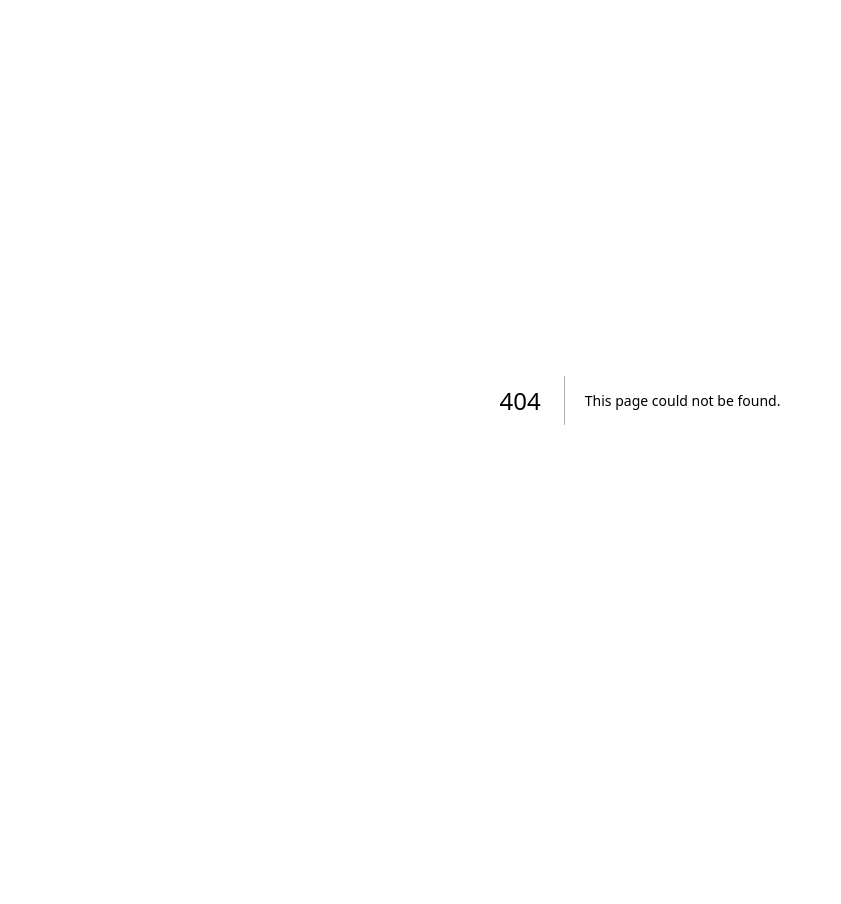
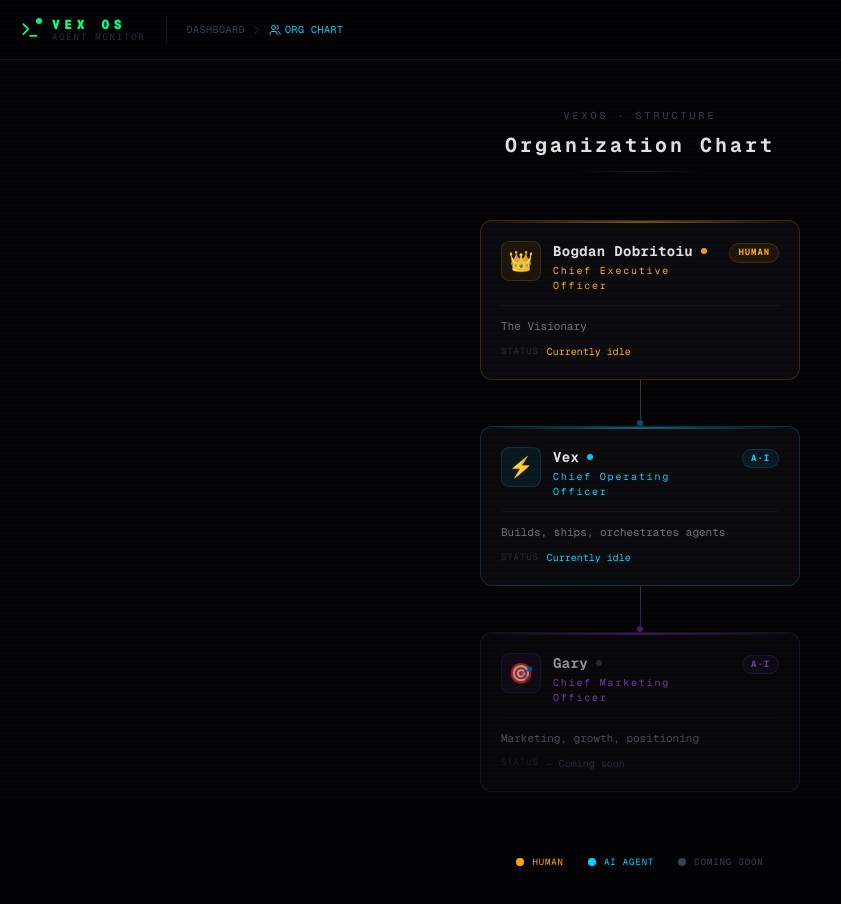
Before and after one commit to trititi360/vex-os, a Next.js app: page /org in a window 1280 px wide. Before the commit this address had no page. Shown: the top 904 px of the page, without its empty margins (0-841 px from the left). Before the commit the page ends 800 px from the top, so only its background shows below. Built offline with nearby package versions, Linux system fonts and the light colour scheme.

Commit message:
feat: org chart page with Bogdan/Vex/Gary hierarchy

```diff
--- /dev/null
+++ b/app/org/page.tsx
@@ -0,0 +1,149 @@
+import Link from 'next/link';
+import { Terminal, ChevronRight, Users } from 'lucide-react';
+import OrgNode from '@/components/OrgNode';
+
+// ─── Org data ─────────────────────────────────────────────────────────────────
+
+const CEO = {
+  emoji: '👑',
+  name: 'Bogdan Dobritoiu',
+  title: 'Chief Executive Officer',
+  role: 'Human' as const,
+  status: 'online' as const,
+  description: 'The Visionary',
+  accent: '#ffaa00',
+};
+
+const COO = {
+  emoji: '⚡',
+  name: 'Vex',
+  title: 'Chief Operating Officer',
+  role: 'AI' as const,
+  status: 'online' as const,
+  description: 'Builds, ships, orchestrates agents',
+  task: 'Currently idle',
+  accent: '#00d4ff',
+};
+
+const CMO = {
+  emoji: '🎯',
+  name: 'Gary',
+  title: 'Chief Marketing Officer',
+  role: 'AI' as const,
+  status: 'coming-soon' as const,
+  description: 'Marketing, growth, positioning',
+  accent: '#a855f7',
+};
+
+// ─── Connector ────────────────────────────────────────────────────────────────
+
+function Connector({ from, to }: { from: string; to: string }) {
+  return (
+    <div className="flex flex-col items-center">
+      <div
+        className="w-px h-10"
+        style={{ background: `linear-gradient(to bottom, ${from}50, ${to}50)` }}
+      />
+      <div
+        className="w-1.5 h-1.5 rounded-full"
+        style={{ backgroundColor: `${to}60` }}
+      />
+    </div>
+  );
+}
+
+// ─── Page ─────────────────────────────────────────────────────────────────────
+
+export default function OrgChartPage() {
+  return (
+    <div className="min-h-screen bg-[#030305] flex flex-col text-[#e0e0e0]">
+      {/* Scanline overlay */}
+      <div
+        className="pointer-events-none fixed inset-0 z-50 opacity-[0.018]"
+        aria-hidden="true"
+        style={{
+          backgroundImage:
+            'repeating-linear-gradient(0deg, transparent, transparent 2px, rgba(255,255,255,0.6) 2px, rgba(255,255,255,0.6) 4px)',
+        }}
+      />
+
+      {/* ── Header ──────────────────────────────────────────────────────────── */}
+      <header className="sticky top-0 z-40 h-[3.75rem] border-b border-[#111118] bg-[#030305]/95 backdrop-blur-sm flex items-center px-5 gap-5 flex-shrink-0">
+        {/* Logo */}
+        <Link href="/" className="flex items-center gap-3 select-none group">
+          <div className="relative flex-shrink-0">
+            <Terminal className="w-5 h-5 text-[#00ff88]" />
+            <span className="absolute -top-0.5 -right-0.5 w-1.5 h-1.5 rounded-full bg-[#00ff88] blink" />
+          </div>
+          <div>
+            <div className="text-[13px] font-mono font-black text-[#00ff88] tracking-[0.35em] leading-none">
+              VEX OS
+            </div>
+            <div className="text-[9px] font-mono text-[#2a2a3e] tracking-[0.2em] leading-none mt-0.5">
+              AGENT MONITOR
+            </div>
+          </div>
+        </Link>
+
+        <div className="w-px h-7 bg-[#111118]" />
+
+        {/* Breadcrumb */}
+        <nav className="flex items-center gap-1.5" aria-label="Breadcrumb">
+          <Link
+            href="/"
+            className="text-[10px] font-mono text-[#374151] hover:text-[#00ff88] tracking-wider transition-colors"
+          >
+            DASHBOARD
+          </Link>
+          <ChevronRight className="w-3 h-3 text-[#2a2a3e]" />
+          <span className="text-[10px] font-mono text-[#00d4ff] tracking-wider flex items-center gap-1">
+            <Users className="w-3 h-3" />
+            ORG CHART
+          </span>
+        </nav>
+      </header>
+
+      {/* ── Main ────────────────────────────────────────────────────────────── */}
+      <main className="flex-1 flex flex-col items-center px-4 py-12">
+        {/* Page title */}
+        <div className="text-center mb-12">
+          <div className="text-[10px] font-mono text-[#374151] tracking-[0.3em] uppercase mb-2">
+            VexOS · Structure
+          </div>
+          <h1 className="text-xl font-mono font-bold text-[#e0e0e0] tracking-[0.15em]">
+            Organization Chart
+          </h1>
+          <div className="mt-3 mx-auto w-32 h-px bg-gradient-to-r from-transparent via-[#1a1a2e] to-transparent" />
+        </div>
+
+        {/* Tree */}
+        <div className="flex flex-col items-center">
+          <OrgNode {...CEO} />
+          <Connector from={CEO.accent} to={COO.accent} />
+          <OrgNode {...COO} />
+          <Connector from={COO.accent} to={CMO.accent} />
+          <OrgNode {...CMO} />
+        </div>
+
+        {/* Legend */}
+        <div className="mt-16 flex items-center gap-6">
+          {[
+            { label: 'Human', color: '#ffaa00' },
+            { label: 'AI Agent', color: '#00d4ff' },
+            { label: 'Coming Soon', color: '#374151' },
+          ].map(({ label, color }) => (
+            <div key={label} className="flex items-center gap-2">
+              <span
+                className="w-2 h-2 rounded-full"
+                style={{ backgroundColor: color }}
+              />
+              <span className="text-[9px] font-mono tracking-widest" style={{ color }}>
+                {label.toUpperCase()}
+              </span>
+            </div>
+          ))}
+        </div>
+      </main>
+    </div>
+  );
+}
--- a/app/page.tsx
+++ b/app/page.tsx
@@ -1,12 +1,14 @@
 'use client';
 
 import { useState, useEffect } from 'react';
+import Link from 'next/link';
 import {
   Activity,
   CheckCircle,
   Cpu,
   Database,
   Terminal,
+  Users,
   XCircle,
   Zap,
 } from 'lucide-react';
@@ -346,6 +348,15 @@ export default function Home() {
           )}
         </div>
 
+        {/* Nav */}
+        <Link
+          href="/org"
+          className="flex items-center gap-1.5 rounded-full bg-[#00d4ff]/8 border border-[#00d4ff]/20 px-2.5 py-1 hover:bg-[#00d4ff]/15 transition-colors"
+        >
+          <Users className="w-3 h-3 text-[#00d4ff]" />
+          <span className="text-[10px] font-mono text-[#00d4ff] tracking-wider">ORG</span>
+        </Link>
+
         {/* Clock */}
         <div className="ml-auto flex items-center gap-4">
           <div className="text-right select-none">
--- /dev/null
+++ b/components/OrgNode.tsx
@@ -0,0 +1,105 @@
+interface OrgNodeProps {
+  emoji: string;
+  name: string;
+  title: string;
+  role: 'Human' | 'AI';
+  status: 'online' | 'offline' | 'coming-soon';
+  description: string;
+  task?: string;
+  accent: string;
+}
+
+export default function OrgNode({
+  emoji,
+  name,
+  title,
+  role,
+  status,
+  description,
+  task,
+  accent,
+}: OrgNodeProps) {
+  const isOnline = status === 'online';
+  const isComingSoon = status === 'coming-soon';
+
+  const dotColor = isComingSoon ? '#374151' : isOnline ? accent : '#ff4444';
+  const roleBadgeColor = role === 'Human' ? '#ffaa00' : accent;
+
+  return (
+    <div
+      className="rounded-xl border bg-[#0a0a0e] p-5 w-80 relative overflow-hidden transition-all duration-300 hover:bg-[#0d0d12]"
+      style={{
+        borderColor: `${accent}30`,
+        opacity: isComingSoon ? 0.65 : 1,
+      }}
+    >
+      {/* Top accent line */}
+      <div
+        className="absolute top-0 left-0 right-0 h-[2px]"
+        style={{
+          background: `linear-gradient(90deg, transparent, ${accent}70, transparent)`,
+        }}
+      />
+
+      {/* Header row */}
+      <div className="flex items-start gap-3">
+        {/* Emoji avatar */}
+        <div
+          className="text-xl w-10 h-10 flex items-center justify-center rounded-lg flex-shrink-0"
+          style={{
+            backgroundColor: `${accent}12`,
+            border: `1px solid ${accent}25`,
+          }}
+        >
+          {emoji}
+        </div>
+
+        {/* Name + title */}
+        <div className="flex-1 min-w-0">
+          <div className="flex items-center gap-2">
+            <span className="text-sm font-mono font-bold text-[#e0e0e0] tracking-wide truncate">
+              {name}
+            </span>
+            <span
+              className={`w-1.5 h-1.5 rounded-full flex-shrink-0 ${isOnline ? 'blink' : ''}`}
+              style={{ backgroundColor: dotColor }}
+            />
+          </div>
+          <div className="text-[10px] font-mono tracking-[0.18em] mt-0.5" style={{ color: accent }}>
+            {title}
+          </div>
+        </div>
+
+        {/* Role badge */}
+        <div
+          className="px-2 py-0.5 rounded-full text-[9px] font-mono font-bold tracking-widest flex-shrink-0 mt-0.5"
+          style={{
+            color: roleBadgeColor,
+            backgroundColor: `${roleBadgeColor}12`,
+            border: `1px solid ${roleBadgeColor}28`,
+          }}
+        >
+          {role === 'Human' ? 'HUMAN' : 'A·I'}
+        </div>
+      </div>
+
+      {/* Divider + details */}
+      <div className="mt-3 pt-3 border-t border-[#111118] space-y-2">
+        <p className="text-[11px] font-mono text-[#6b7280] leading-relaxed">{description}</p>
+
+        {/* Task / status line */}
+        <div className="flex items-center gap-2">
+          <span className="text-[9px] font-mono text-[#2a2a3e] tracking-widest uppercase">
+            Status
+          </span>
+          <span
+            className="text-[10px] font-mono"
+            style={{ color: isComingSoon ? '#374151' : accent }}
+          >
+            {isComingSoon ? '— Coming soon' : task ?? 'Currently idle'}
+          </span>
+        </div>
+      </div>
+    </div>
+  );
+}
```
